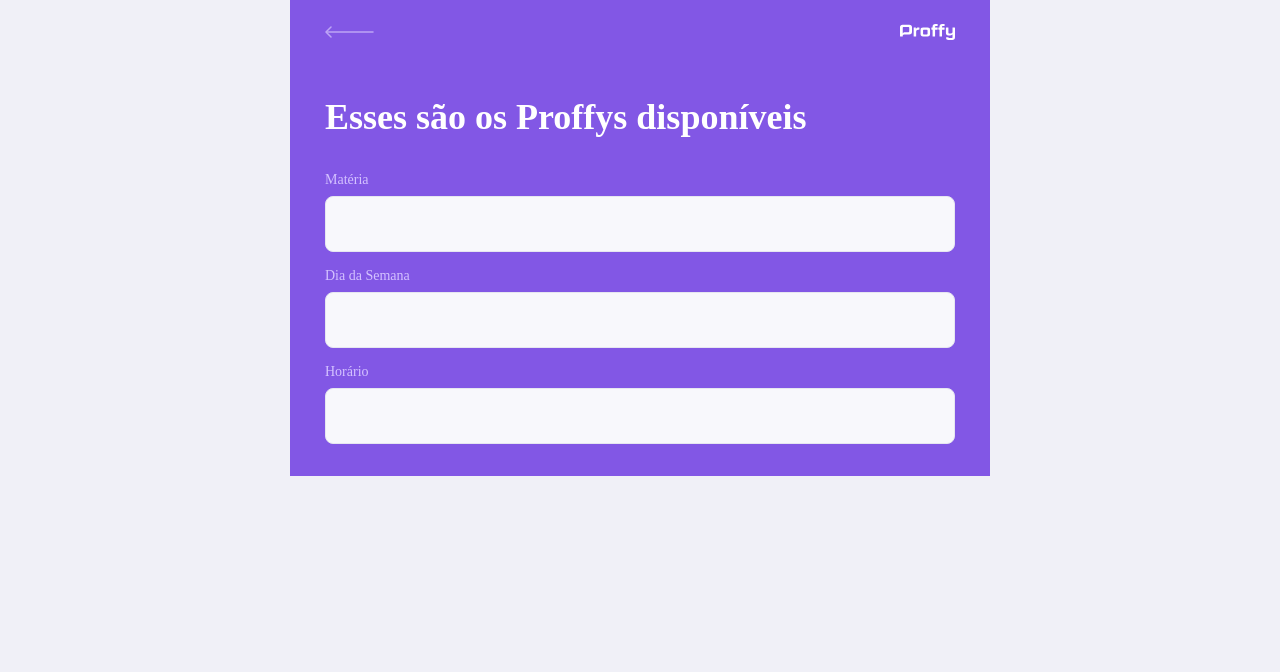
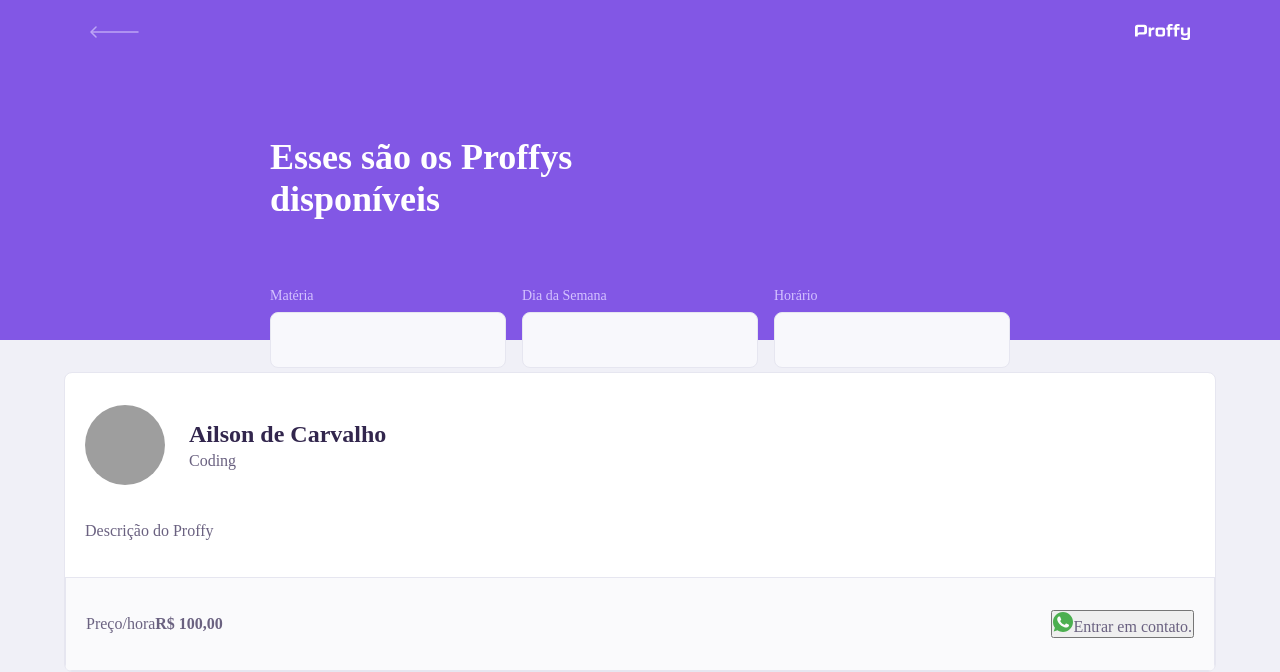
Before and after one commit to Ailsoncf/Proffy, a React (Create React App) app in the folder web/: page /study in a window 1280 px wide. Shown: the top 672 px of the page. Built offline with nearby package versions, Linux system fonts and the light colour scheme; grey boxes are pictures that could not be loaded.

Commit message:
Creating Teachers item

```diff
--- a/web/src/components/PageHeader/index.js
+++ b/web/src/components/PageHeader/index.js
@@ -4,6 +4,8 @@
 
 import backIcon from "../../assets/images/icons/back.svg";
 import logo from "../../assets/images/logo.svg";
+
+import "./styles.css";
 
 function PageHeader(props) {
   return (
--- a/web/src/components/PageHeader/styles.css
+++ b/web/src/components/PageHeader/styles.css
@@ -0,0 +1,65 @@
+.page-header {
+    display: flex;
+    flex-direction: column;
+    background-color: var(--color-primary);
+}
+
+.page-header .top-bar-container {
+    width: 90%;
+    margin: 0 auto;
+    display: flex;
+    justify-content: space-between;
+    align-items: center;
+    color: var(--color-text-in-primary);
+    padding: 1.6rem 0;
+}
+
+.page-header .top-bar-container a {
+    height: 3.2rem;
+    transition: opacity 0.2s;
+}
+.page-header .top-bar-container a:hover {
+    opacity: 0.6;
+}
+
+.page-header .top-bar-container > img {
+    height: 1.6rem;
+}
+
+.page-header .header-content {
+    width: 90%;
+    margin: 0 auto;
+    position: relative;
+    margin: 3.2rem auto;
+}
+
+.page-header .header-content strong {
+    font: 700 3.6rem Archivo;
+    line-height: 4.2rem;
+    color: var(--color-title-in-primary);
+}
+
+@media (min-width: 700px){
+    .page-header{
+        height: 340px;
+    }
+
+    .page-header .top-bar-container {
+        max-width: 1100px;
+    }
+
+    .page-header .header-content {
+        flex: 1;
+        max-width: 740px;
+        margin: 0 auto;
+        padding-bottom: 48px;
+        display: flex;
+        flex-direction: column;
+        justify-content: center;
+        align-items: flex-start;
+    }
+
+    .page-header .header-content strong {
+        max-width: 350px;
+    }
+}
--- a/web/src/pages/TeacherList/index.js
+++ b/web/src/pages/TeacherList/index.js
@@ -1,6 +1,7 @@
 import React from "react";
 
 import PageHeader from "../../components/PageHeader";
+import whatsappIcon from "../../assets/images/icons/whatsapp.svg";
 
 import "./styles.css";
 
@@ -25,6 +26,33 @@
           </div>
         </form>
       </PageHeader>
+
+      <main>
+        <article className="teacher-item">
+          <header>
+            <img
+              src="https://avatars3.githubusercontent.com/u/61307843?s=460&u=16a6d7a3aac7ecda47c15fc6cdb857cd605361af&v=4"
+              alt=""
+            />
+            <div>
+              <strong>Ailson de Carvalho</strong>
+              <span>Coding</span>
+            </div>
+          </header>
+
+          <p>Descrição do Proffy</p>
+          <footer>
+            <p>
+              Preço/hora
+              <strong>R$ 100,00</strong>
+            </p>
+            <button type="button">
+              <img src={whatsappIcon} alt="Whatsapp" />
+              Entrar em contato.
+            </button>
+          </footer>
+        </article>
+      </main>
     </div>
   );
 }
--- a/web/src/pages/TeacherList/styles.css
+++ b/web/src/pages/TeacherList/styles.css
@@ -1,47 +1,6 @@
 #page-teacher-list {
     width: 100vw;
     height: 100vw;
-}
-
-.page-header {
-    display: flex;
-    flex-direction: column;
-    background-color: var(--color-primary);
-}
-
-.page-header .top-bar-container {
-    width: 90%;
-    margin: 0 auto;
-    display: flex;
-    justify-content: space-between;
-    align-items: center;
-    color: var(--color-text-in-primary);
-    padding: 1.6rem 0;
-}
-
-.page-header .top-bar-container a {
-    height: 3.2rem;
-    transition: opacity 0.2s;
-}
-.page-header .top-bar-container a:hover {
-    opacity: 0.6;
-}
-
-.page-header .top-bar-container > img {
-    height: 1.6rem;
-}
-
-.page-header .header-content {
-    width: 90%;
-    margin: 0 auto;
-    position: relative;
-    margin: 3.2rem auto;
-}
-
-.page-header .header-content strong {
-    font: 700 3.6rem Archivo;
-    line-height: 4.2rem;
-    color: var(--color-title-in-primary);
 }
 
 #search-teachers {
@@ -55,6 +14,7 @@
 #search-teachers .input-block {
     position: relative;
 }
+
 #search-teachers .input-block + .input-block{
     margin-top: 1.4rem;
 }
@@ -85,3 +45,78 @@
     right: 1.6rem;
     bottom: 0;
 }
+
+#page-teacher-list main {
+    margin: 3.2rem auto;
+    width: 90%;
+}
+
+.teacher-item {
+    background: var(--color-box-base);
+    border: 1px solid var(--color-line-in-white);
+    border-radius: 0.8rem;
+    margin-top: 2.4rem;
+    overflow: hidden;
+}
+
+.teacher-item header {
+    padding: 3.2rem 2rem;
+    display: flex;
+    align-items: center;
+}
+
+.teacher-item header img{
+    width: 8rem;
+    height: 8rem;
+    border-radius: 50%;
+}
+
+.teacher-item header div {
+    margin-left: 2.4rem;
+}
+
+.teacher-item header div strong {
+    font: 700 2.4rem Archivo;
+    display: block;
+    color: var(--color-text-title);
+}
+
+.teacher-item header div span {
+    font-size: 1.6rem;
+    display: block;
+    margin-top: 0.4rem;
+}
+
+.teacher-item > p {
+    padding: 0 2rem;
+    font-size: 1.6rem;
+    line-height: 2.8rem;
+}
+
+.teacher-item footer {
+    padding: 3.2rem 2rem;
+    background: var(--color-box-footer);
+    border: 1px solid var(--color-line-in-white);
+    margin-top: 3.2rem;
+    display: flex;
+    align-items: center;
+    justify-content: space-between;
+}
+
+@media (min-width: 700px) {
+    #page-teacher-list {
+      max-width: 100%;
+    }
+
+    #search-teachers {
+        display: grid;
+        grid-template-columns: repeat(3, 1fr);
+        column-gap: 16px;
+        position: absolute;
+        bottom: -28px;
+    }
+
+    #search-teachers .input-block + .input-block{
+        margin-top: 0;
+    }
+}
```
